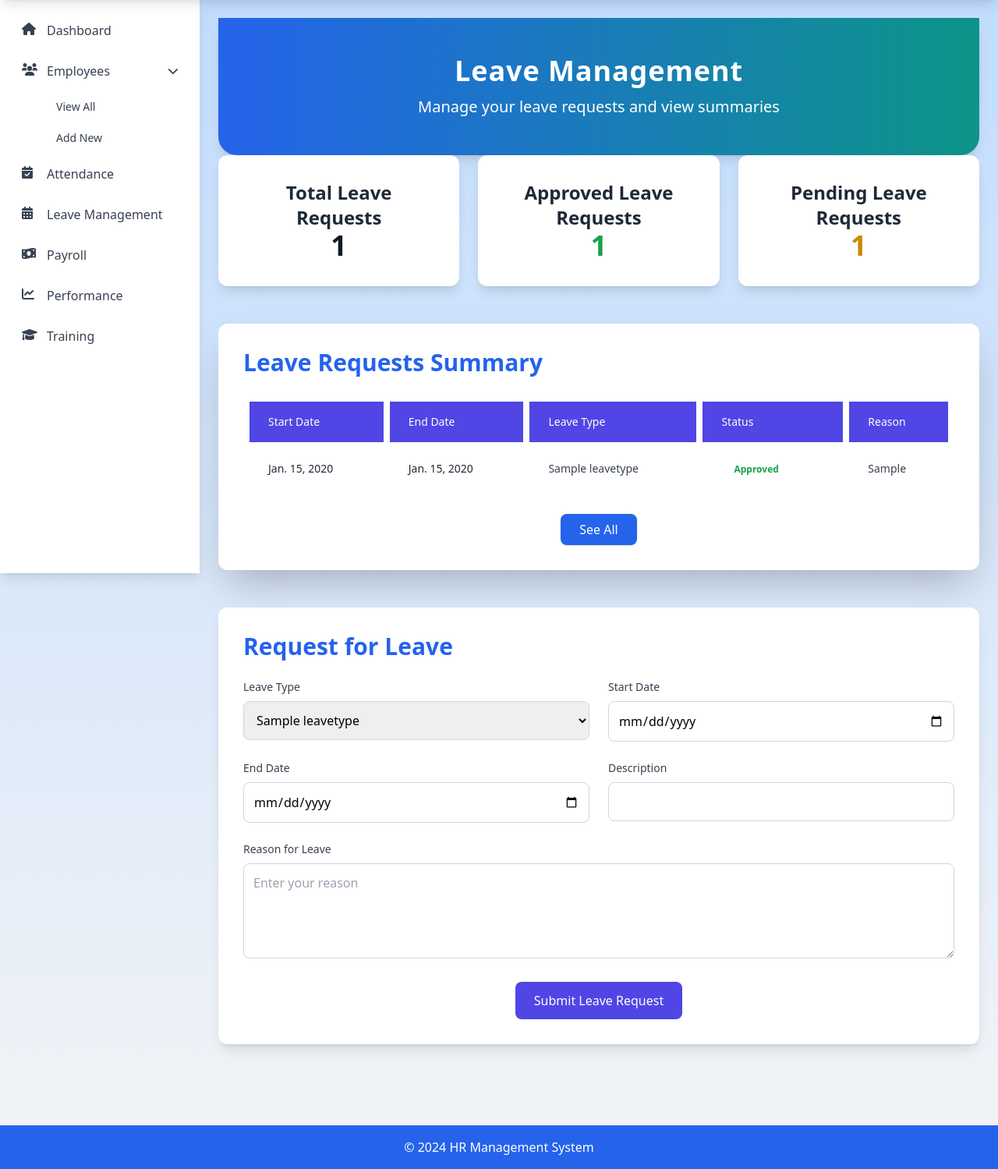
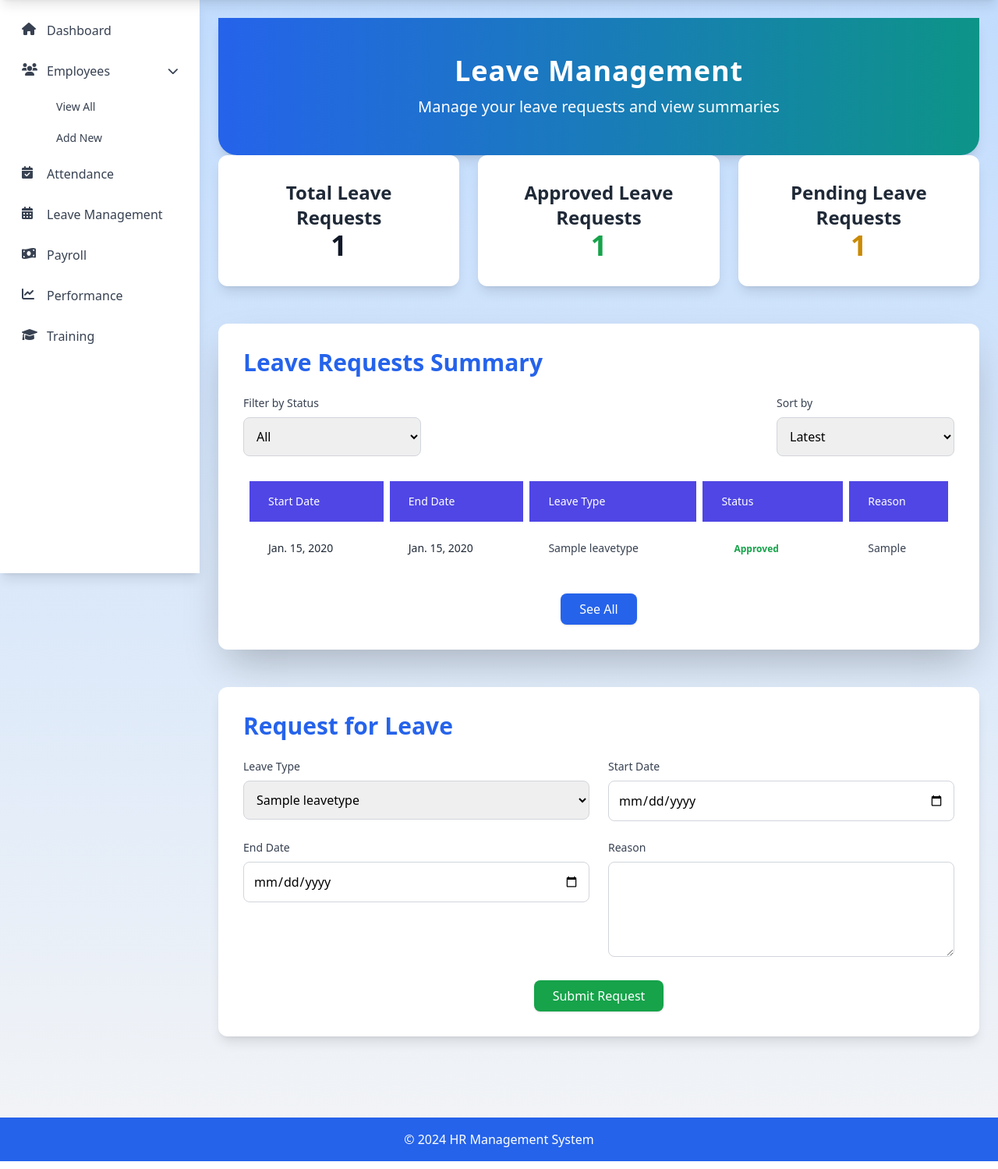
Before and after one commit to katkatty21/HRManagementSystemWeb, a Django app: template hrmanagementsystem/hrmanagement/templates/pages/leave_request.html in a window 1280 px wide. Shown: the part 65-1564 px from the top of the page at 78% size. Run offline with Django 5.2, Linux system fonts and the light colour scheme; tables that the repository leaves empty hold one stand-in row (values such as "Sample post"); the template is opened without the code that fills it: values that come from a table or form of the project are taken from there, most other values are stand-ins (such as "Sample title", 1, 10 or a date in 2020); some libraries are stand-ins or nearby versions.

Commit message:
updated!!!!

```diff
--- a/hrmanagementsystem/hrmanagement/templates/pages/leave_request.html
+++ b/hrmanagementsystem/hrmanagement/templates/pages/leave_request.html
@@ -25,8 +25,32 @@ Leave Request Dashboard
         <p class="text-4xl font-bold text-yellow-600">{{ pending_count }}</p>
     </div>
 </div>
+
+<!-- Leave Requests Summary -->
 <div class="bg-white rounded-xl shadow-2xl p-8 mb-12">
     <h3 class="text-3xl font-semibold text-blue-600 mb-6">Leave Requests Summary</h3>
+
+    <!-- Filter and Sorting Controls -->
+    <div class="flex justify-between mb-6">
+        <div class="relative w-1/4">
+            <label for="status-filter" class="block text-sm font-medium text-gray-700">Filter by Status</label>
+            <select id="status-filter" class="w-full mt-2 p-3 rounded-lg border border-gray-300 focus:outline-none focus:ring-2 focus:ring-indigo-500">
+                <option value="all">All</option>
+                <option value="Pending">Pending</option>
+                <option value="Approved">Approved</option>
+                <option value="Rejected">Rejected</option>
+            </select>
+        </div>
+        <div class="relative w-1/4">
+            <label for="sort-order" class="block text-sm font-medium text-gray-700">Sort by</label>
+            <select id="sort-order" class="w-full mt-2 p-3 rounded-lg border border-gray-300 focus:outline-none focus:ring-2 focus:ring-indigo-500">
+                <option value="latest">Latest</option>
+                <option value="oldest">Oldest</option>
+            </select>
+        </div>
+    </div>
+
+    <!-- Table for Leave Requests -->
     <div class="overflow-x-auto">
         <table class="min-w-full table-auto border-separate border-spacing-2">
             <thead class="bg-indigo-600 text-white text-sm">
@@ -69,6 +93,8 @@ Leave Request Dashboard
     document.addEventListener('DOMContentLoaded', () => {
         const rows = document.querySelectorAll('#leave-requests-tbody tr');
         const seeAllBtn = document.getElementById('see-all-btn');
+        const statusFilter = document.getElementById('status-filter');
+        const sortOrder = document.getElementById('sort-order');
 
         // Initially hide rows after the fifth
         rows.forEach((row, index) => {
@@ -82,9 +108,34 @@ Leave Request Dashboard
             rows.forEach(row => (row.style.display = 'table-row')); // Show all rows
             seeAllBtn.style.display = 'none'; // Hide the button
         });
+
+        // Filter rows based on status
+        statusFilter.addEventListener('change', () => {
+            const statusValue = statusFilter.value;
+            rows.forEach(row => {
+                const statusText = row.querySelector('td:nth-child(4) span').textContent.trim();
+                if (statusValue === 'all' || statusText === statusValue) {
+                    row.style.display = 'table-row';
+                } else {
+                    row.style.display = 'none';
+                }
+            });
+        });
+
+        // Sort rows based on date order
+        sortOrder.addEventListener('change', () => {
+            const order = sortOrder.value;
+            const sortedRows = Array.from(rows).sort((rowA, rowB) => {
+                const dateA = new Date(rowA.cells[0].textContent);
+                const dateB = new Date(rowB.cells[0].textContent);
+                return order === 'latest' ? dateB - dateA : dateA - dateB;
+            });
+            sortedRows.forEach(row => row.parentNode.appendChild(row)); // Reorder rows in DOM
+        });
     });
 </script>
 
+<!-- Request for Leave Form -->
 <div class="bg-white rounded-xl shadow-lg p-8 mb-12">
     <h3 class="text-3xl font-semibold text-blue-600 mb-6">Request for Leave</h3>
     <form method="post" action="{% url 'leave_request_page' %}">
@@ -110,18 +161,16 @@ Leave Request Dashboard
             </div>
 
             <div>
-                <label for="description" class="block text-sm font-medium text-gray-700">Description</label>
-                <input type="text" id="description" name="description" class="w-full mt-2 p-3 rounded-lg border border-gray-300 focus:outline-none focus:ring-2 focus:ring-indigo-500">
-            </div>
-
-            <div class="col-span-2">
-                <label for="reason" class="block text-sm font-medium text-gray-700">Reason for Leave</label>
-                <textarea id="reason" name="reason" rows="4" class="w-full mt-2 p-3 rounded-lg border border-gray-300 focus:outline-none focus:ring-2 focus:ring-indigo-500" placeholder="Enter your reason"></textarea>
+                <label for="description" class="block text-sm font-medium text-gray-700">Reason</label>
+                <textarea id="description" name="description" rows="4" class="w-full mt-2 p-3 rounded-lg border border-gray-300 focus:outline-none focus:ring-2 focus:ring-indigo-500"></textarea>
             </div>
         </div>
         <div class="mt-6 text-center">
-            <button type="submit" class="px-6 py-3 text-white bg-indigo-600 rounded-lg hover:bg-indigo-700 transition-all">Submit Leave Request</button>
+            <button type="submit" class="bg-green-600 text-white px-6 py-2 rounded-lg shadow hover:bg-green-700 transition-all">
+                Submit Request
+            </button>
         </div>
     </form>
 </div>
+
 {% endblock %}
```
Also changed, not shown: hrmanagementsystem/hrmanagement/templates/pages/attendance_record.html (+34 -4 lines).
